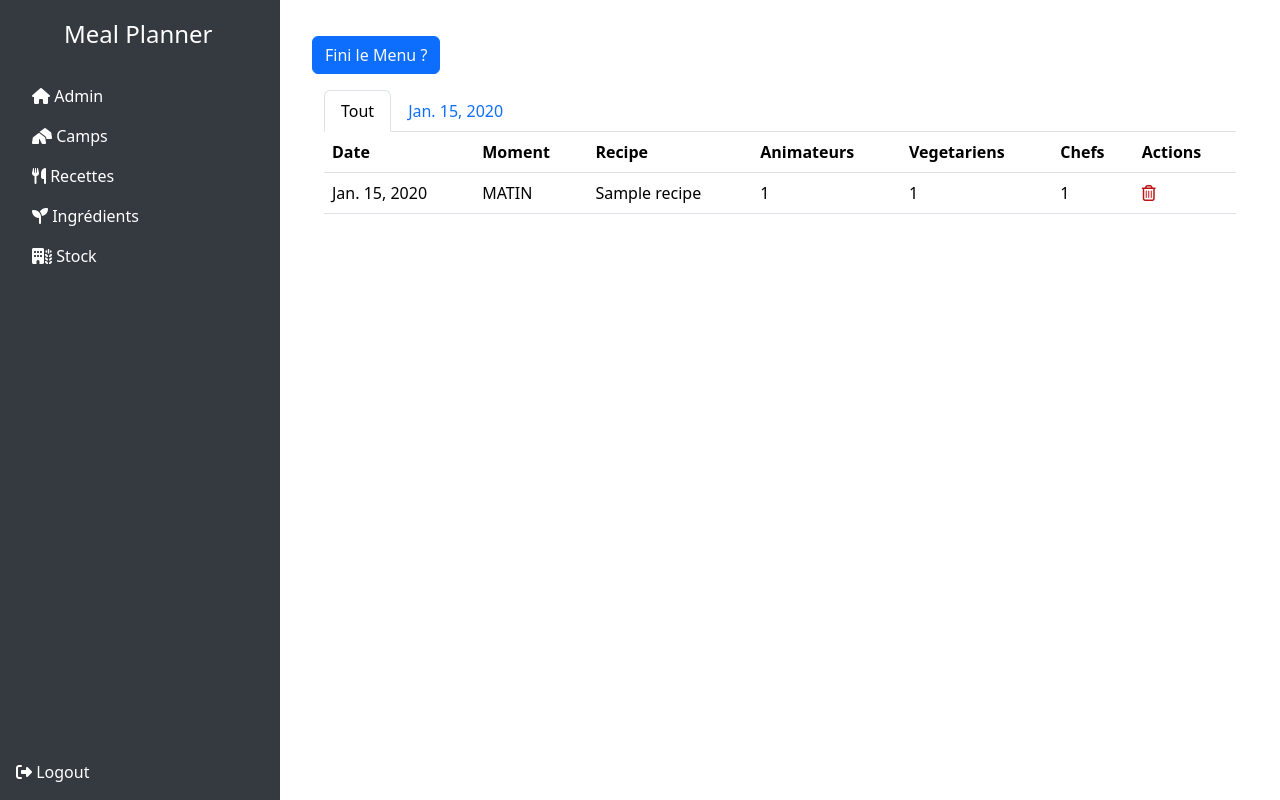
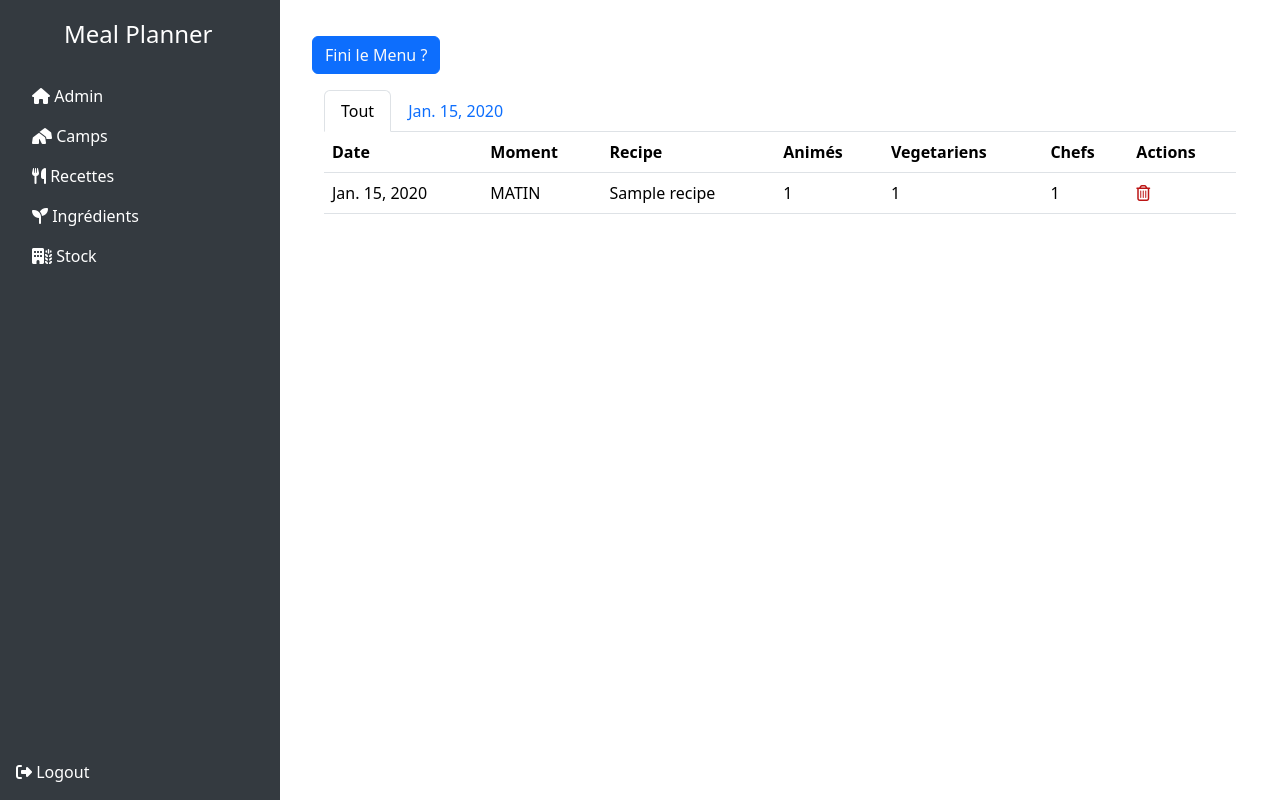
Before and after one commit to yumster13/meal_planner, a Django app: page /creator/camps/menus/1 in a window 1280 px wide. Run offline with Django 5.2, Linux system fonts and the light colour scheme; a user stored in the database is signed in; tables that the repository leaves empty hold one stand-in row (values such as "Sample post"); some libraries are stand-ins or nearby versions.

Commit message:
Updated Files

```diff
--- a/meal_planner/creator/templates/camp_menu.html
+++ b/meal_planner/creator/templates/camp_menu.html
@@ -76,7 +76,7 @@
                 <th scope="col">Date</th>
                 <th scope="col">Moment</th>
                 <th scope="col">Recipe</th>
-                <th scope="col">Animateurs</th>
+                <th scope="col">Animés</th>
                 <th scope="col">Vegetariens</th>
                 <th scope="col">Chefs</th>
                 {% if camp_objects.status == 'En Cours' %}
@@ -113,7 +113,7 @@
                   <th scope="col">Date</th>
                   <th scope="col">Moment</th>
                   <th scope="col">Recipe</th>
-                  <th scope="col">Animateurs</th>
+                  <th scope="col">Animés</th>
                   <th scope="col">Vegetariens</th>
                   <th scope="col">Chefs</th>
                   <th scope="col">Actions</th>
```
